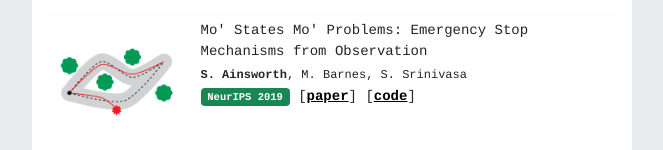
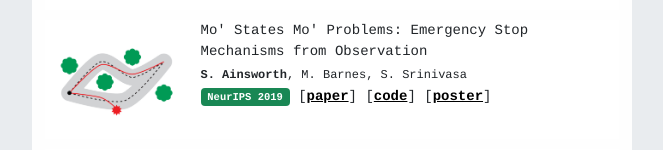
Before and after one commit to samuela/personal-website, a Next.js app: page / in a window 1280 px wide. Shown: the part 1419-1569 px from the top of the page, without its empty margins (308-971 px from the left). Built offline with nearby package versions, Linux system fonts and the light colour scheme.

Commit message:
add e-stop poster

```diff
--- a/pages/index.tsx
+++ b/pages/index.tsx
@@ -149,7 +149,8 @@ function HomePage() {
                   <p style={{ fontSize: "0.875rem" }}>
                     <Badge className="bg-success">NeurIPS 2019</Badge> [
                     <a href="https://arxiv.org/abs/1912.01649">paper</a>] [
-                    <a href="https://github.com/samuela/e-stops">code</a>]
+                    <a href="https://github.com/samuela/e-stops">code</a>] [
+                    <a href="estop-poster.pdf">poster</a>]
                   </p>
                 </Col>
               </Row>
```
Also changed, not shown: 1 other file (tests, documents, lock files or other folders).
